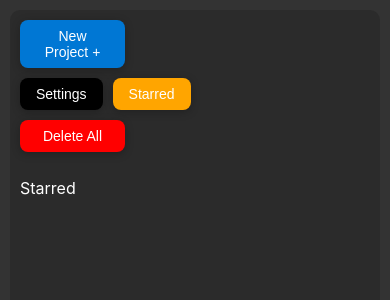
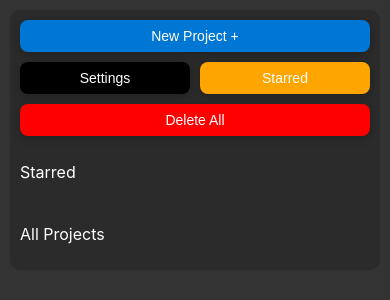
Before and after one commit to zarifdesanta/Project-Management-Lite, a React (Create React App) app: page / in a window 390 px wide. Shown: the top 300 px of the page. Built offline with nearby package versions, Linux system fonts and the light colour scheme.

Commit message:
updated some design, home page adjusted to mobile

```diff
--- a/src/App.css
+++ b/src/App.css
@@ -5,7 +5,7 @@ body {
 :root {
   --primary-blue: #0077d4;
   --primary-red: red;
-  --primary-green: green;
+  --primary-green: rgb(0, 216, 0);
   --primary-orange: orange;
   --primary-white: white;
   --text-white: white;
@@ -55,6 +55,10 @@ body {
 
 .checkbox:checked {
   background-color: var(--primary-blue);
+}
+
+.max-content {
+  width: max-content;
 }
 
 .button {
--- a/src/pages/home/Home.css
+++ b/src/pages/home/Home.css
@@ -4,6 +4,7 @@
   background-color: var(--sub-bg);
   display: flex;
   justify-content: flex-start;
+  flex-direction: row;
   align-items: start;
   gap: 10px;
   height: 90vh;
@@ -30,5 +31,43 @@
     gap: 10px;
     width: 70%;
     grid-auto-rows: max-content;
+    overflow-x: hidden;
+
+    .title {
+      color: var(--text-white);
+      display: none;
+    }
   }
 }
+
+@media screen and (max-width: 768px) {
+  .home-container {
+    flex-direction: column;
+    height: auto;
+  }
+  .home-container .left-items {
+    width: 100%;
+  }
+  .home-container .project-item-card-grid-container {
+    grid-template-columns: repeat(1, 1fr);
+    width: 100%;
+    height: auto;
+    overflow-y: hidden;
+
+    .title {
+      display: block;
+    }
+  }
+}
+
+@media screen and (min-width: 768px) {
+  .home-container .project-item-card-grid-container {
+    grid-template-columns: repeat(2, 1fr);
+  }
+}
+
+@media screen and (min-width: 1200px) {
+  .home-container .project-item-card-grid-container {
+    grid-template-columns: repeat(3, 1fr);
+  }
+}
--- a/src/pages/home/Home.js
+++ b/src/pages/home/Home.js
@@ -59,6 +59,7 @@ function Home() {
       </div>
 
       <div className="project-item-card-grid-container">
+        <p className="title">All Projects</p>
         {projectList.map((model, id) => {
           return <ProjectItemCard model={model} id={id}></ProjectItemCard>;
         })}
--- a/src/pages/home/components/ProjectItemCard.js
+++ b/src/pages/home/components/ProjectItemCard.js
@@ -6,7 +6,7 @@ function ProjectItemCard(props) {
   const { id, model } = props;
 
   return (
-    <Link to={"/project-main/" + id}>
+    <Link to={"/project-main/" + id} style={{ textDecoration: "none" }}>
       <div className="project-item-card-container">
         <div>
           <span className="project-card-title">{model?.title}</span>
--- a/src/pages/project-main/ProjectMain.js
+++ b/src/pages/project-main/ProjectMain.js
@@ -7,6 +7,7 @@ import { toggleView, saveData, loadData } from "../../utils/Common";
 import ProjectTaskCard from "./components/ProjectTaskCard";
 import AddNewTaskFields from "./components/AddNewTaskFields";
 import NewTaskButton from "./components/NewTaskButton";
+import OptionsButton from "./components/OptionsButton";
 
 //Done: fix default value
 //Done: fix default value after adding
@@ -54,6 +55,16 @@ function ProjectMain() {
     setTodoModel(initTodoModel);
   };
 
+  const updateProjectList = (todoList) => {
+    //setting up updated porject list
+
+    model.todoList = todoList;
+    setModel(model);
+    projectList[id] = model;
+    setProjectList(projectList);
+    saveData("projectList", projectList);
+  };
+
   const handleSetProjectTitle = (e) => {
     var model = {
       title: e,
@@ -62,16 +73,6 @@ function ProjectMain() {
     };
 
     setProjectTitle(e);
-    projectList[id] = model;
-    setProjectList(projectList);
-    saveData("projectList", projectList);
-  };
-
-  const updateProjectList = (todoList) => {
-    //setting up updated porject list
-
-    model.todoList = todoList;
-    setModel(model);
     projectList[id] = model;
     setProjectList(projectList);
     saveData("projectList", projectList);
@@ -97,10 +98,6 @@ function ProjectMain() {
     setProjectList(copiedProjectList);
     saveData("projectList", copiedProjectList);
   };
-
-  useEffect(() => {
-    toggleView(isViewOptionsField, "options", "flex");
-  }, [isViewOptionsField]);
 
   useEffect(() => {
     setTodoModel(initTodoModel);
@@ -129,16 +126,10 @@ function ProjectMain() {
         </div>
         <div className="sub-container">
           <div className="option-new-button-container">
-            <button
-              className={
-                isViewOptionsField
-                  ? "button orange-button option-button"
-                  : "button option-button"
-              }
-              onClick={() => setIsViewOptionsField(!isViewOptionsField)}
-            >
-              {isViewOptionsField ? "Options -" : "Options"}
-            </button>
+            <OptionsButton
+              isViewOptionsField={isViewOptionsField}
+              setIsViewOptionsField={setIsViewOptionsField}
+            ></OptionsButton>
 
             <NewTaskButton
               isViewInputField={isViewInputField}
@@ -167,54 +158,6 @@ function ProjectMain() {
             handleSetTodoModel={handleSetTodoModel}
             addNewTask={addNewTask}
           ></AddNewTaskFields>
-
-          {/* <button
-            className={
-              isViewInputField
-              ? "button orange-button show-fields-button"
-              : "button blue-button show-fields-button"
-            }
-            onClick={() => setIsViewInputField(!isViewInputField)}
-            >
-            {isViewInputField ? "Hide -" : "New +"}
-          </button> */}
-          {/* <div className="add-task-items">
-            <div className="fields" id="fields">
-              <input
-                placeholder="Id"
-                onChange={(e) => handleSetTodoModel(e.target.value, "issueId")}
-              ></input>
-              <input
-                placeholder="Title"
-                onChange={(e) => handleSetTodoModel(e.target.value, "taskName")}
-              ></input>
-              <input
-                placeholder="Details"
-                onChange={(e) => handleSetTodoModel(e.target.value, "details")}
-              ></input>
-              <select
-                onChange={(e) => handleSetTodoModel(e.target.value, "priority")}
-              >
-                <option>High</option>
-                <option>Medium</option>
-                <option>Low</option>
-              </select>
-
-              <select
-                onChange={(e) => handleSetTodoModel(e.target.value, "progress")}
-              >
-                <option>To do</option>
-                <option>In progress</option>
-                <option>Done</option>
-              </select>
-              <button
-                className="button blue-button"
-                onClick={() => addNewTask()}
-              >
-                Add+
-              </button>
-            </div>
-          </div> */}
 
           <div className="">
             <div className="task-item-fields-container">
--- /dev/null
+++ b/src/pages/project-main/components/OptionsButton.js
@@ -0,0 +1,26 @@
+import React, { useEffect } from "react";
+
+import { toggleView } from "../../../utils/Common";
+
+function OptionsButton(props) {
+  const { isViewOptionsField, setIsViewOptionsField } = props;
+
+  useEffect(() => {
+    toggleView(isViewOptionsField, "options", "flex");
+  }, [isViewOptionsField]);
+
+  return (
+    <button
+      className={
+        isViewOptionsField
+          ? "button orange-button option-button"
+          : "button option-button"
+      }
+      onClick={() => setIsViewOptionsField(!isViewOptionsField)}
+    >
+      {isViewOptionsField ? "Options -" : "Options"}
+    </button>
+  );
+}
+
+export default OptionsButton;
--- a/src/pages/project-main/components/ProjectTaskCard.js
+++ b/src/pages/project-main/components/ProjectTaskCard.js
@@ -36,6 +36,26 @@ function ProjectTaskCard(props) {
     updateProjectList(copiedTodoList);
   };
 
+  const handleProgressColorClass = (value) => {
+    if (value == "Done") {
+      return "done";
+    } else if (value == "In progress") {
+      return "in-progress";
+    } else {
+      return "todo";
+    }
+  };
+
+  const handlePriorityColorClass = (value) => {
+    if (value == "Low") {
+      return "low";
+    } else if (value == "Medium") {
+      return "medium";
+    } else {
+      return "high";
+    }
+  };
+
   useEffect(() => {
     updateProjectList(todoList);
   }, [todoList]);
@@ -57,6 +77,7 @@ function ProjectTaskCard(props) {
       ></textarea>
       <select
         value={todoModel?.priority}
+        className={handlePriorityColorClass(todoModel?.priority)}
         onChange={(e) => updateTask(e.target.value, 3)}
       >
         <option>High</option>
@@ -65,6 +86,7 @@ function ProjectTaskCard(props) {
       </select>
       <select
         value={todoModel?.progress}
+        className={handleProgressColorClass(todoModel?.progress)}
         onChange={(e) => updateTask(e.target.value, 4)}
       >
         <option>To do</option>
--- a/src/styles/components/ProjectTaskCard.css
+++ b/src/styles/components/ProjectTaskCard.css
@@ -47,6 +47,7 @@
 
     option {
       background-color: black;
+      color: var(--text-white);
     }
   }
 
@@ -58,4 +59,50 @@
     border: 1px solid white;
     border-radius: 10px;
   }
+
+  .done {
+    color: var(--primary-green);
+  }
+  .in-progress {
+    color: var(--primary-blue);
+  }
+  .todo {
+    color: var(--text-white);
+  }
+
+  .high {
+    color: var(--primary-red);
+  }
+  .medium {
+    color: var(--primary-orange);
+  }
+  .low {
+    color: var(--text-white);
+  }
+
+  /* .done {
+    background-color: var(--primary-green);
+    border-radius: 10px;
+  }
+  .in-progress {
+    background-color: var(--primary-blue);
+    border-radius: 10px;
+  }
+  .todo {
+    background-color: var(--primary-orange);
+    border-radius: 10px;
+  }
+
+  .high {
+    background-color: var(--primary-red);
+    border-radius: 10px;
+  }
+  .medium {
+    background-color: var(--primary-orange);
+    border-radius: 10px;
+  }
+  .low {
+    background-color: var(--primary-blue);
+    border-radius: 10px;
+  } */
 }
```
